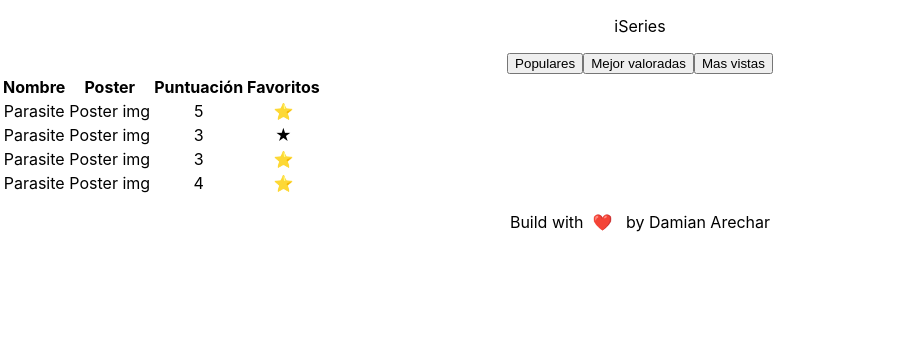
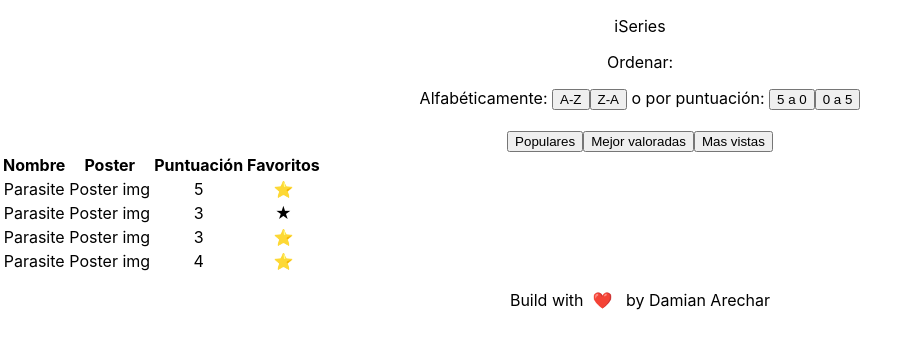
Before and after one commit to damianlonare/iseries-web-app, a React (Create React App) app: page / in a window 1280 px wide. Shown: the top 348 px of the page, without its empty margins (0-919 px from the left). Built offline with nearby package versions, Linux system fonts and the light colour scheme.

Commit message:
Improved content layout UI

```diff
--- a/src/layouts/Content.js
+++ b/src/layouts/Content.js
@@ -5,6 +5,33 @@ import Table from '../components/Table'
 function Content() {
     return (
       <section role="main" className="app-content">
+        <p>Ordenar:</p>
+
+        <span>Alfabéticamente:</span>
+        {/* TODO: QUITAR, SE AGREGÓ SOLO PARA AYUDAR A ENTENDER MEJOR
+        ANTES DE LA IMPLEMENTACIÓN DE DISEÑO FINAL */}
+        &nbsp;
+
+        <button>A-Z</button>
+        <button>Z-A</button>
+
+        {/* TODO: QUITAR, SE AGREGÓ SOLO PARA AYUDAR A ENTENDER MEJOR
+        ANTES DE LA IMPLEMENTACIÓN DE DISEÑO FINAL */}
+        &nbsp;
+
+        <span>o por puntuación:</span>
+
+        {/* TODO: QUITAR, SE AGREGÓ SOLO PARA AYUDAR A ENTENDER MEJOR
+        ANTES DE LA IMPLEMENTACIÓN DE DISEÑO FINAL */}
+        &nbsp;
+
+        <button>5 a 0</button>
+        <button>0 a 5</button>
+
+        {/* TODO: QUITAR, SE AGREGÓ SOLO PARA AYUDAR A ENTENDER MEJOR
+        ANTES DE LA IMPLEMENTACIÓN DE DISEÑO FINAL */}
+        <br /><br />
+
         <div className="btn-menu-group">
           <button>Populares</button>
           <button>Mejor valoradas</button>
```
Also changed, not shown: 1 other file (tests, documents, lock files or other folders).
